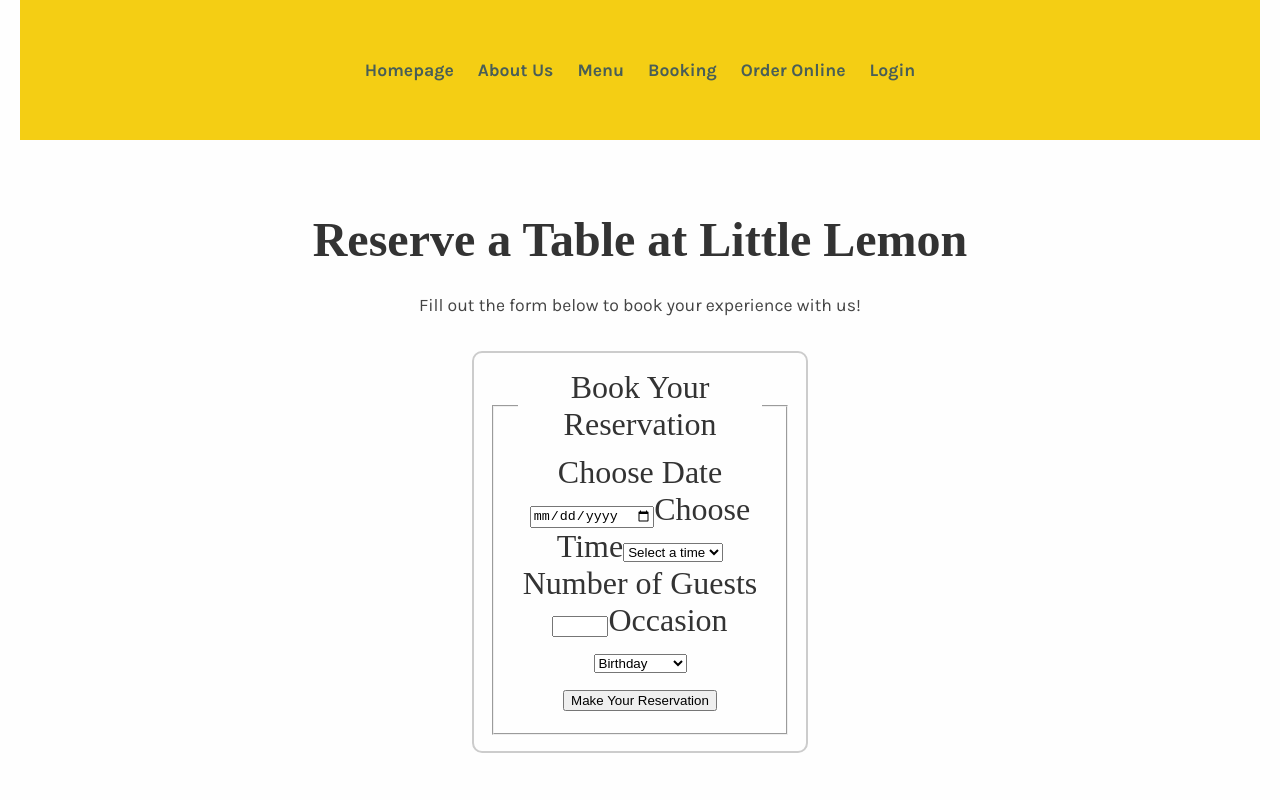
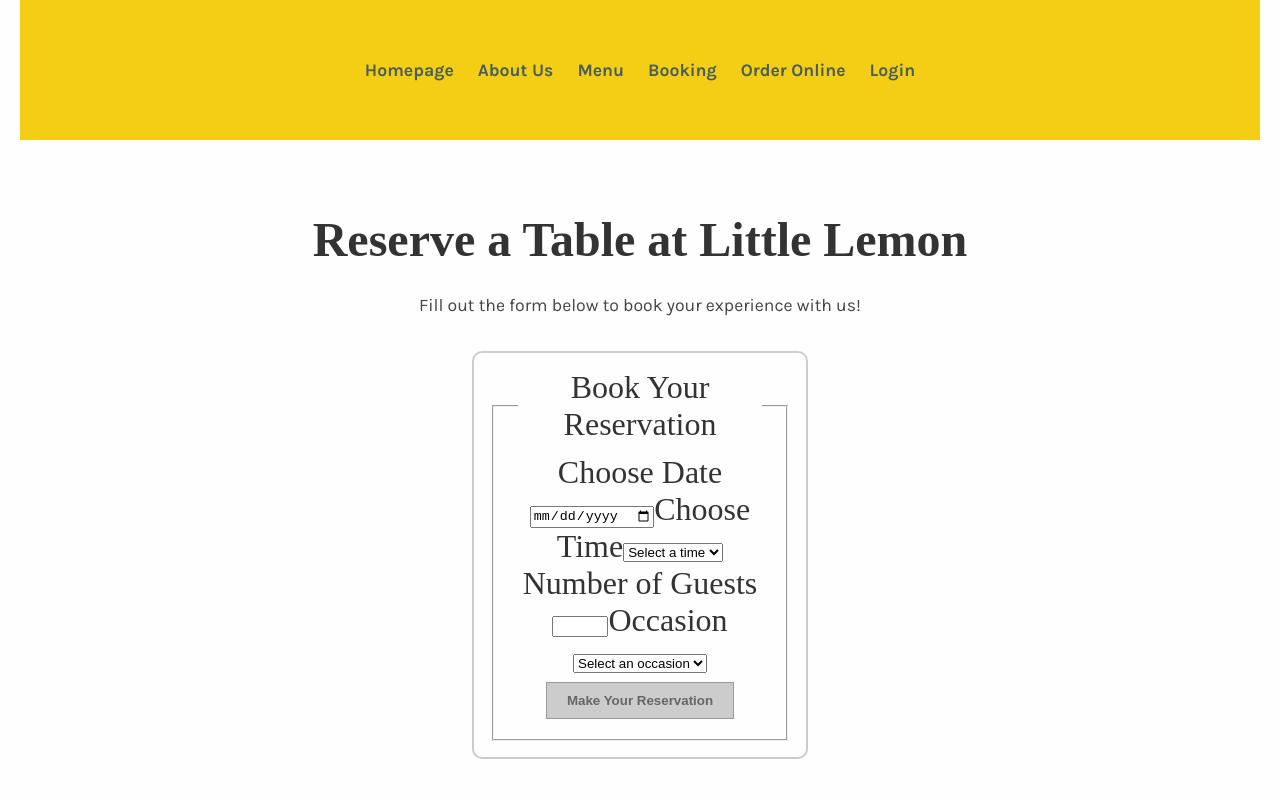
Before and after one commit to lucaswayneray/my-app, a React (Create React App) app: page /booking in a window 1280 px wide. Shown: the top 800 px of the page. Built offline with nearby package versions, Linux system fonts and the light colour scheme; a web font is replaced by a local one.

Commit message:
Booking Flow- w/ API and confirmation

```diff
--- a/src/App.css
+++ b/src/App.css
@@ -232,3 +232,25 @@ img {
   border: 2px solid #ccc;
   border-radius: 10px;
 }
+
+.booking-form button:disabled {
+  background-color: #ccc;
+  color: #666;
+  cursor: not-allowed;
+  border: 1px solid #999;
+  transition: 0.3s ease;
+}
+
+.booking-form button {
+  background-color: #f4ce14;
+  color: #333;
+  font-weight: bold;
+  padding: 10px 20px;
+  border: none;
+  cursor: pointer;
+  transition: 0.3s ease;
+}
+
+.booking-form button:hover:not(:disabled) {
+  background-color: #d4b012;
+}
--- a/src/components/BookingForm.js
+++ b/src/components/BookingForm.js
@@ -1,14 +1,37 @@
-export default function BookingForm({ availableTimes, dispatch }) {
-    console.log('Available Times:', availableTimes);
-  console.log('Dispatch:', dispatch);
+import { useState } from 'react';
+
+export default function BookingForm({ availableTimes, dispatch, submitForm }) {
+  const [date, setDate] = useState('');
+  const [time, setTime] = useState('');
+  const [guests, setGuests] = useState('');
+  const [occasion, setOccasion] = useState('');
 
   const handleDateChange = (e) => {
     const selectedDate = e.target.value;
+    setDate(selectedDate);
     dispatch({ type: "update_times", payload: selectedDate });
   };
 
+  const handleSubmit = (e) => {
+    e.preventDefault();
+    const formData = { date, time, guests, occasion };
+    console.log("Form submitted:", formData);
+    if (submitForm) {
+      submitForm(formData);
+    }
+  };
+
+  const isFormValid =
+    date &&
+    time &&
+    guests >= 1 &&
+    guests <= 10 &&
+    occasion;
+
+  const todayStr = new Date().toISOString().split("T")[0];
+
   return (
-      <form className="booking-form">
+    <form className="booking-form" onSubmit={handleSubmit}>
       <fieldset>
         <legend>Book Your Reservation</legend>
 
@@ -16,12 +39,19 @@ export default function BookingForm({ availableTimes, dispatch }) {
         <input
           type="date"
           id="res-date"
+          value={date}
           onChange={handleDateChange}
           required
+          min={todayStr}
         />
 
         <label htmlFor="res-time">Choose Time</label>
-          <select id="res-time" required>
+        <select
+          id="res-time"
+          value={time}
+          onChange={(e) => setTime(e.target.value)}
+          required
+        >
           <option value="">Select a time</option>
           {availableTimes.map((time) => (
             <option key={time} value={time}>
@@ -31,15 +61,31 @@ export default function BookingForm({ availableTimes, dispatch }) {
         </select>
 
         <label htmlFor="guests">Number of Guests</label>
-          <input type="number" id="guests" min="1" max="10" required />
+        <input
+          type="number"
+          id="guests"
+          value={guests}
+          onChange={(e) => setGuests(e.target.value)}
+          min="1"
+          max="10"
+          required
+        />
 
         <label htmlFor="occasion">Occasion</label>
-          <select id="occasion" required>
+        <select
+          id="occasion"
+          value={occasion}
+          onChange={(e) => setOccasion(e.target.value)}
+          required
+        >
+          <option value="">Select an occasion</option>
           <option>Birthday</option>
           <option>Anniversary</option>
         </select>
 
-          <button type="submit">Make Your Reservation</button>
+        <button type="submit" disabled={!isFormValid}>
+          Make Your Reservation
+        </button>
       </fieldset>
     </form>
   );
--- a/src/pages/BookingPage.js
+++ b/src/pages/BookingPage.js
@@ -1,6 +1,7 @@
 import { useNavigate } from 'react-router-dom';
 import BookingForm from '../components/BookingForm';
-/* global submitAPI */
+import { submitAPI } from '../api';
+console.log('submitAPI loaded:', submitAPI);
 
 export default function BookingPage({ availableTimes, dispatch }) {
   const navigate = useNavigate();
```
Lines whose indentation alone changed are shown as unchanged.
